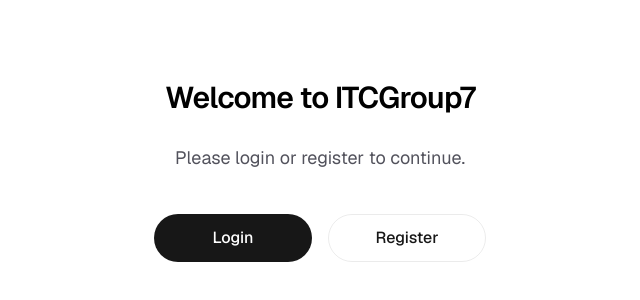
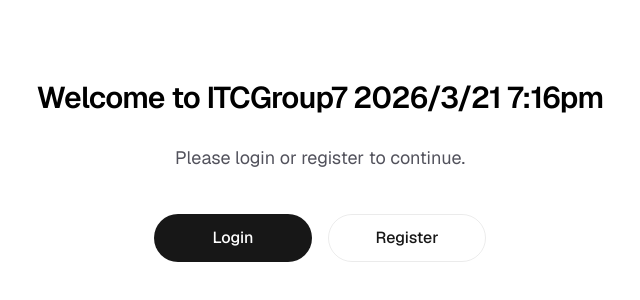
Before and after one commit to weiquantan86/ITCGroup7, a Next.js app: page / in a window 1280 px wide. Shown: the part 230-530 px from the top of the page, without its empty margins (320-960 px from the left). Built offline with nearby package versions, Linux system fonts and the light colour scheme.

Commit message:
test of deployment

```diff
--- a/src/app/page.tsx
+++ b/src/app/page.tsx
@@ -6,7 +6,7 @@ export default function Home() {
       <main className="flex min-h-screen w-full max-w-3xl flex-col items-center justify-center gap-10 py-32 px-16 bg-white dark:bg-black">
         <div className="flex flex-col items-center gap-6 text-center">
           <h1 className="text-3xl font-semibold leading-10 tracking-tight text-black dark:text-zinc-50">
-            Welcome to ITCGroup7
+            Welcome to ITCGroup7 2026/3/21 7:16pm
           </h1>
           <p className="text-lg leading-8 text-zinc-600 dark:text-zinc-400">
             Please login or register to continue.
```
